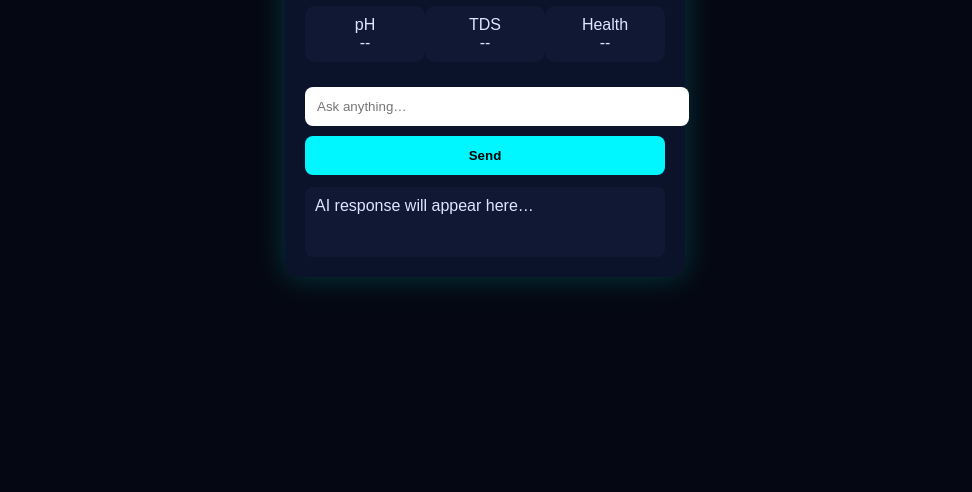
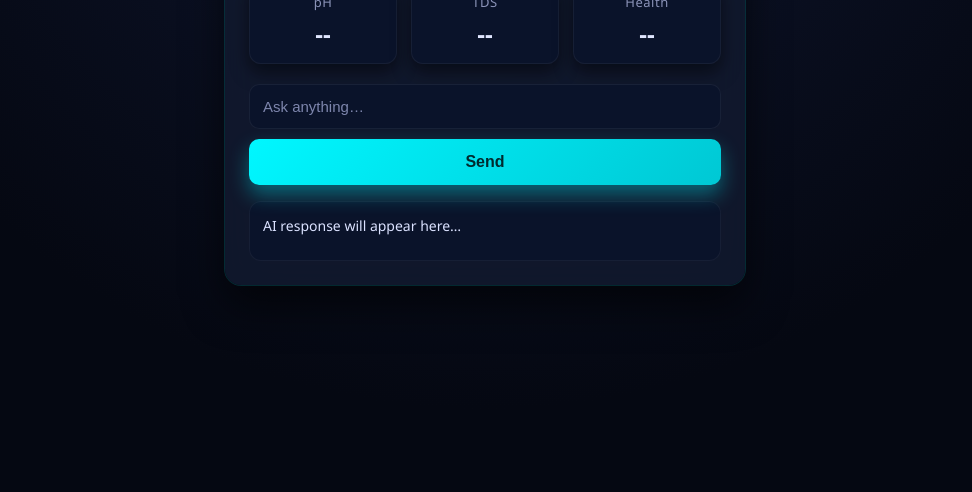
Before and after one commit to abhimanyutechsavvy/vertigrow, a website: page public/index.html in a window 1280 px wide. Shown: the part 308-800 px from the top of the page, without its empty margins (155-1127 px from the left). Drawn offline with Linux system fonts and the light colour scheme; no server answers.

Commit message:
Update index.html

```diff
--- a/public/index.html
+++ b/public/index.html
@@ -2,67 +2,135 @@
 <html lang="en">
 <head>
   <meta charset="UTF-8" />
-  <title>VertiGrow AI</title>
+  <title>VertiGrow AI Dashboard</title>
 
   <style>
+    :root {
+      --bg-main: #0a0f1e;
+      --bg-panel: rgba(18, 26, 47, 0.85);
+      --bg-card: rgba(11, 19, 43, 0.9);
+      --accent: #00f7ff;
+      --good: #00ff9c;
+      --warn: #ffd000;
+      --bad: #ff4d4d;
+      --text-main: #e0e6ff;
+      --muted: #8b93b8;
+    }
+
+    * {
+      box-sizing: border-box;
+    }
+
     body {
       margin: 0;
-      background: #050812;
-      color: #e0e6ff;
-      font-family: Arial, sans-serif;
+      min-height: 100vh;
+      background: radial-gradient(circle at top, #101833, #050812 70%);
+      color: var(--text-main);
+      font-family: "Segoe UI", Inter, Arial, sans-serif;
       display: flex;
+      align-items: center;
       justify-content: center;
-      align-items: center;
-      min-height: 100vh;
+      padding: 20px;
     }
 
     .panel {
-      width: 360px;
-      background: #0b132b;
-      padding: 20px;
-      border-radius: 14px;
-      box-shadow: 0 0 30px rgba(0,255,255,0.2);
+      width: 100%;
+      max-width: 520px;
+      background: var(--bg-panel);
+      backdrop-filter: blur(14px);
+      border-radius: 16px;
+      padding: 24px;
+      box-shadow:
+        0 0 0 1px rgba(0, 247, 255, 0.15),
+        0 20px 40px rgba(0, 0, 0, 0.6);
     }
 
     h1 {
+      margin: 0 0 20px;
       text-align: center;
-      color: #00f7ff;
+      font-size: 26px;
+      letter-spacing: 0.5px;
+      color: var(--accent);
+      text-shadow: 0 0 12px rgba(0, 247, 255, 0.5);
     }
 
+    /* VITALS */
     .vitals {
-      display: flex;
-      justify-content: space-between;
-      margin: 15px 0;
+      display: grid;
+      grid-template-columns: repeat(3, 1fr);
+      gap: 14px;
+      margin-bottom: 20px;
     }
 
     .card {
-      width: 30%;
-      background: #101833;
-      padding: 10px;
-      border-radius: 10px;
+      background: var(--bg-card);
+      border-radius: 12px;
+      padding: 14px 10px;
       text-align: center;
+      box-shadow:
+        inset 0 0 0 1px rgba(255, 255, 255, 0.05),
+        0 8px 18px rgba(0, 0, 0, 0.5);
     }
 
-    input, button {
-      width: 100%;
-      padding: 12px;
-      margin-top: 10px;
-      border-radius: 8px;
-      border: none;
+    .card div:first-child {
+      font-size: 13px;
+      color: var(--muted);
+      letter-spacing: 0.5px;
     }
 
-    button {
-      background: #00f7ff;
-      font-weight: bold;
-      cursor: pointer;
+    .value {
+      margin-top: 6px;
+      font-size: 24px;
+      font-weight: 700;
     }
 
+    .good { color: var(--good); text-shadow: 0 0 8px rgba(0,255,156,0.4); }
+    .warn { color: var(--warn); text-shadow: 0 0 8px rgba(255,208,0,0.4); }
+    .bad  { color: var(--bad);  text-shadow: 0 0 8px rgba(255,77,77,0.4); }
+
+    /* INPUT */
+    input {
+      width: 100%;
+      padding: 14px;
+      border-radius: 10px;
+      border: none;
+      outline: none;
+      background: var(--bg-card);
+      color: #fff;
+      font-size: 15px;
+      margin-bottom: 10px;
+      box-shadow: inset 0 0 0 1px rgba(255,255,255,0.06);
+    }
+
+    input::placeholder {
+      color: #7e86ad;
+    }
+
+    /* BUTTON */
+    button {
+      width: 100%;
+      padding: 14px;
+      border-radius: 10px;
+      border: none;
+      font-size: 16px;
+      font-weight: 700;
+      cursor: pointer;
+      color: #002b2e;
+      background: linear-gradient(135deg, #00f7ff, #00c8d4);
+      box-shadow: 0 10px 20px rgba(0,247,255,0.35);
+    }
+
+    /* AI REPLY */
     .reply {
-      margin-top: 12px;
-      min-height: 50px;
-      background: #101833;
-      padding: 10px;
-      border-radius: 8px;
+      margin-top: 16px;
+      padding: 14px;
+      min-height: 60px;
+      background: var(--bg-card);
+      border-radius: 12px;
+      font-size: 14px;
+      line-height: 1.5;
+      color: #dbe2ff;
+      box-shadow: inset 0 0 0 1px rgba(255,255,255,0.05);
     }
   </style>
 </head>
@@ -71,21 +139,23 @@
   <div class="panel">
     <h1>VertiGrow AI</h1>
 
+    <!-- LIVE VITALS -->
     <div class="vitals">
       <div class="card">
         <div>pH</div>
-        <div id="phValue">--</div>
+        <div id="phValue" class="value">--</div>
       </div>
       <div class="card">
         <div>TDS</div>
-        <div id="tdsValue">--</div>
+        <div id="tdsValue" class="value">--</div>
       </div>
       <div class="card">
         <div>Health</div>
-        <div id="healthValue">--</div>
+        <div id="healthValue" class="value">--</div>
       </div>
     </div>
 
+    <!-- AI CHAT -->
     <input id="aiInput" placeholder="Ask anything…" />
     <button onclick="sendAI()">Send</button>
 
@@ -94,6 +164,7 @@
     </div>
   </div>
 
+  <!-- FRONTEND LOGIC -->
   <script src="/ai.js"></script>
 </body>
 </html>
```
